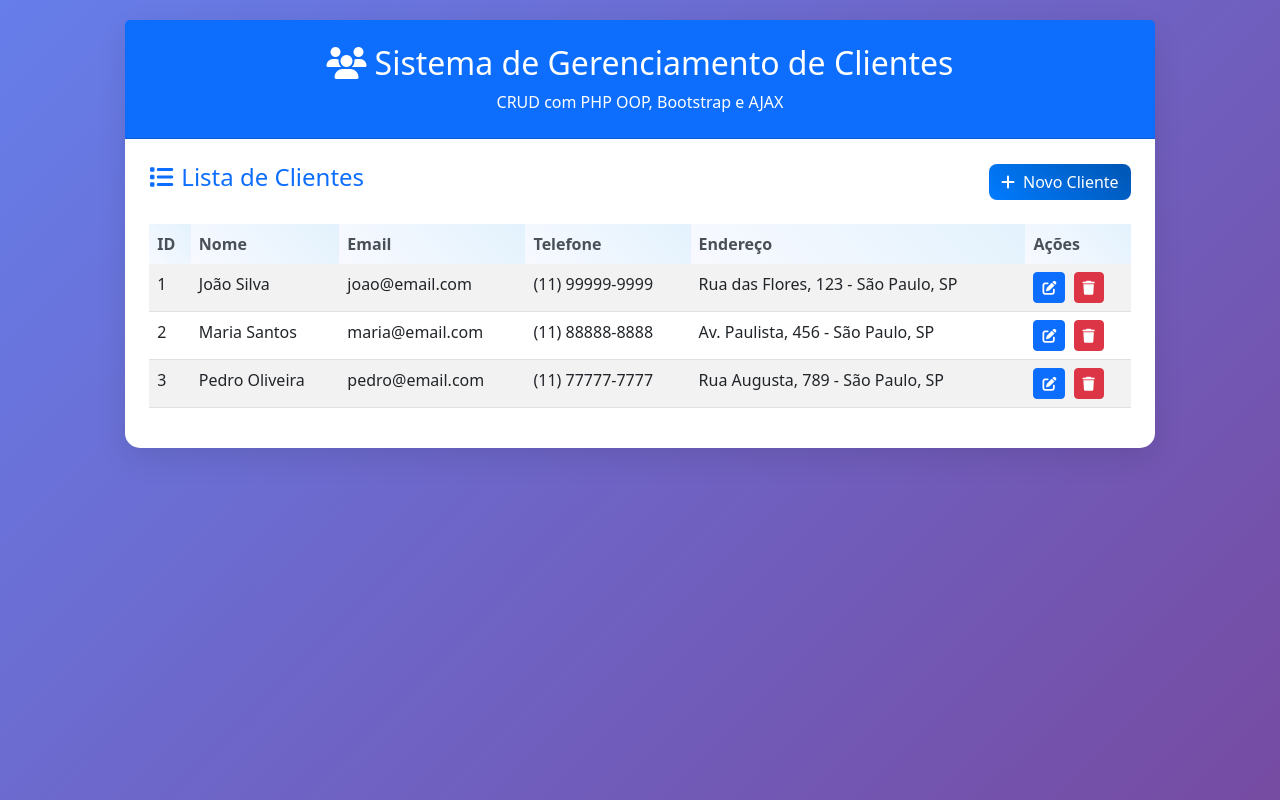
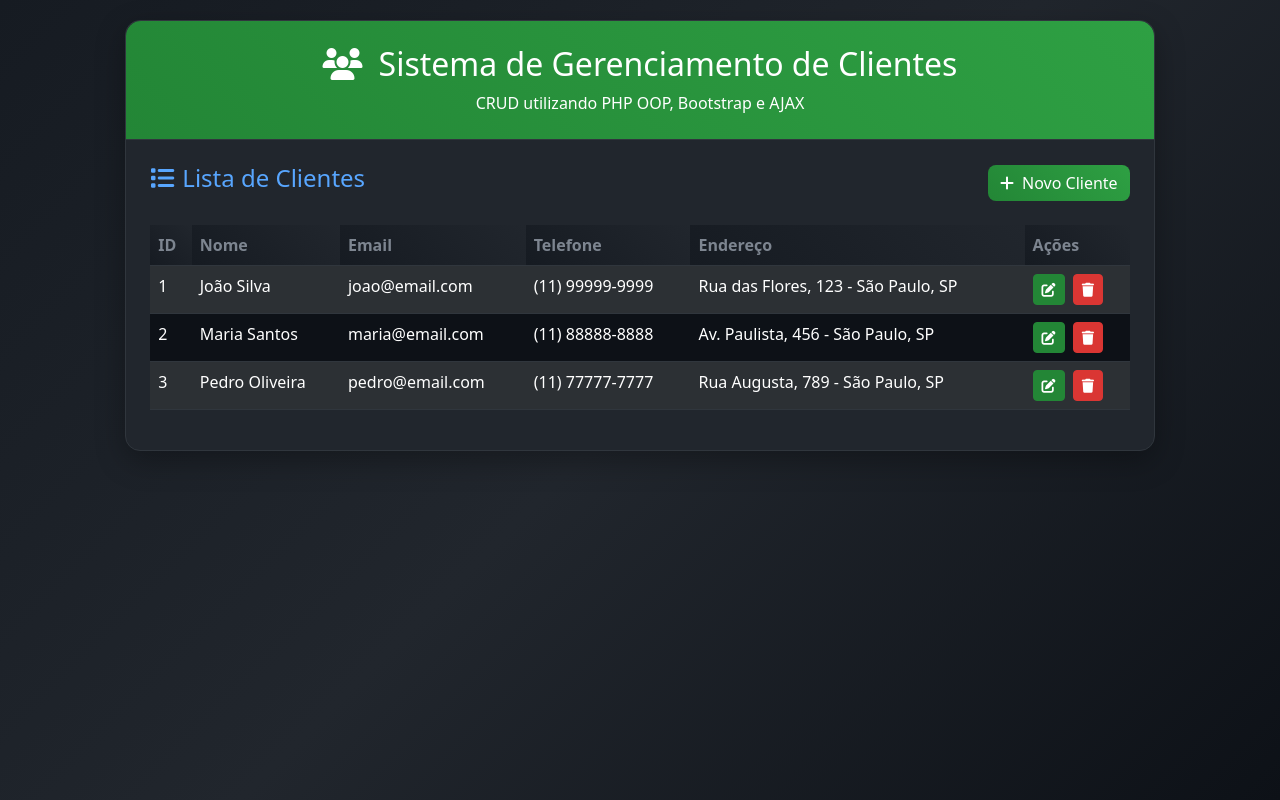
Before and after one commit to RennaSag/CRUD, a PHP site: page / in a window 1280 px wide. Run offline with PHP 8.4, Linux system fonts and the light colour scheme; data comes from the database, SQL or seed files in the repository.

Commit message:
tema mudado pra escuro

```diff
--- a/index.php
+++ b/index.php
@@ -26,7 +26,7 @@ if (isset($_GET['api'])) {
 ?>
 
 <!DOCTYPE html>
-<html lang="pt-br">
+<html data-bs-theme="dark">
 <head>
     <meta charset="UTF-8">
     <meta name="viewport" content="width=device-width, initial-scale=1.0">
@@ -34,50 +34,172 @@ if (isset($_GET['api'])) {
     <link href="https://cdnjs.cloudflare.com/ajax/libs/bootstrap/5.3.0/css/bootstrap.min.css" rel="stylesheet">
     <link href="https://cdnjs.cloudflare.com/ajax/libs/font-awesome/6.4.0/css/all.min.css" rel="stylesheet">
     <style>
+        body {
+            background-color: #0d1117;
+            color: #e6edf3;
+        }
+
         .container-fluid {
-            background: linear-gradient(135deg, #667eea 0%, #764ba2 100%);
+            background: linear-gradient(135deg, #161b22 0%, #21262d 50%, #0d1117 100%);
             min-height: 100vh;
             padding: 20px;
         }
+
         .card {
-            box-shadow: 0 10px 30px rgba(0,0,0,0.1);
-            border: none;
+            background-color: #21262d;
+            border: 1px solid #30363d;
+            box-shadow: 0 10px 30px rgba(0,0,0,0.3);
             border-radius: 15px;
         }
+
+        .card-header {
+            background: linear-gradient(45deg, #238636, #2ea043) !important;
+            border-bottom: 1px solid #30363d;
+            border-radius: 15px 15px 0 0 !important;
+        }
+
         .btn-gradient {
-            background: linear-gradient(45deg, #007bff, #0056b3);
+            background: linear-gradient(45deg, #238636, #2ea043);
             border: none;
             border-radius: 8px;
             transition: all 0.3s ease;
+            color: white;
         }
+
         .btn-gradient:hover {
+            background: linear-gradient(45deg, #2ea043, #238636);
             transform: translateY(-2px);
-            box-shadow: 0 5px 15px rgba(0,123,255,0.3);
+            box-shadow: 0 5px 15px rgba(35,134,54,0.4);
+            color: white;
         }
-        .table th {
-            background: linear-gradient(45deg, #f8f9ff, #e3f2fd);
-            border: none;
-            color: #495057;
+
+        .table-dark th {
+            background: linear-gradient(45deg, #161b22, #21262d);
+            border-color: #30363d;
+            color: #7d8590;
         }
+
+        .table-dark td {
+            border-color: #30363d;
+            background-color: #0d1117;
+        }
+
+        .table-dark tbody tr:hover {
+            background-color: #161b22;
+        }
+
+        .modal-content {
+            background-color: #21262d;
+            border: 1px solid #30363d;
+        }
+
         .modal-header {
-            background: linear-gradient(45deg, #007bff, #0056b3);
+            background: linear-gradient(45deg, #238636, #2ea043);
             color: white;
+            border-bottom: 1px solid #30363d;
             border-radius: 15px 15px 0 0;
         }
+
+        .form-control {
+            background-color: #0d1117;
+            border: 1px solid #30363d;
+            color: #e6edf3;
+        }
+
         .form-control:focus {
-            border-color: #007bff;
-            box-shadow: 0 0 0 0.2rem rgba(0,123,255,0.25);
+            background-color: #0d1117;
+            border-color: #238636;
+            box-shadow: 0 0 0 0.2rem rgba(35,134,54,0.25);
+            color: #e6edf3;
         }
-        .alert {
-            border-radius: 10px;
-            border: none;
+
+        .form-label {
+            color: #e6edf3;
         }
+
+        .alert-success {
+            background-color: #1f2937;
+            border-color: #238636;
+            color: #4ade80;
+        }
+
+        .alert-danger {
+            background-color: #1f1f23;
+            border-color: #da3633;
+            color: #f87171;
+        }
+
+        .alert-warning {
+            background-color: #1f1e17;
+            border-color: #fb8500;
+            color: #fbbf24;
+        }
+
+        .btn-primary {
+            background-color: #238636;
+            border-color: #238636;
+        }
+
+        .btn-primary:hover {
+            background-color: #2ea043;
+            border-color: #2ea043;
+        }
+
+        .btn-danger {
+            background-color: #da3633;
+            border-color: #da3633;
+        }
+
+        .btn-danger:hover {
+            background-color: #f85149;
+            border-color: #f85149;
+        }
+
+        .btn-secondary {
+            background-color: #30363d;
+            border-color: #30363d;
+            color: #e6edf3;
+        }
+
+        .btn-secondary:hover {
+            background-color: #484f58;
+            border-color: #484f58;
+            color: #e6edf3;
+        }
+
+        .text-primary {
+            color: #58a6ff !important;
+        }
+
+        .text-muted {
+            color: #7d8590 !important;
+        }
+
         .animate-fade-in {
             animation: fadeIn 0.5s ease-in;
         }
+
         @keyframes fadeIn {
             from { opacity: 0; transform: translateY(20px); }
             to { opacity: 1; transform: translateY(0); }
+        }
+
+        /* Scrollbar personalizada */
+        ::-webkit-scrollbar {
+            width: 8px;
+        }
+
+        ::-webkit-scrollbar-track {
+            background: #0d1117;
+        }
+
+        ::-webkit-scrollbar-thumb {
+            background: #30363d;
+            border-radius: 4px;
+        }
+
+        ::-webkit-scrollbar-thumb:hover {
+            background: #484f58;
         }
     </style>
 </head>
@@ -86,9 +208,9 @@ if (isset($_GET['api'])) {
         <div class="row justify-content-center">
             <div class="col-12 col-xl-10">
                 <div class="card animate-fade-in">
-                    <div class="card-header bg-primary text-white text-center py-4">
-                        <h2><i class="fas fa-users me-2"></i>Sistema de Gerenciamento de Clientes</h2>
-                        <p class="mb-0">CRUD com PHP OOP, Bootstrap e AJAX</p>
+                    <div class="card-header text-white text-center py-4">
+                        <h2><i class="fas fa-users me-3"></i>Sistema de Gerenciamento de Clientes</h2>
+                        <p class="mb-0">CRUD utilizando PHP OOP, Bootstrap e AJAX</p>
                     </div>
                     <div class="card-body p-4">
                         <div id="alertContainer"></div>
@@ -101,7 +223,7 @@ if (isset($_GET['api'])) {
                         </div>
 
                         <div class="table-responsive">
-                            <table class="table table-hover table-striped" id="clientesTable">
+                            <table class="table table-dark table-hover table-striped" id="clientesTable">
                                 <thead>
                                     <tr>
                                         <th>ID</th>
@@ -199,7 +321,6 @@ if (isset($_GET['api'])) {
 
     <script src="https://cdnjs.cloudflare.com/ajax/libs/bootstrap/5.3.0/js/bootstrap.bundle.min.js"></script>
     <script>
-        // Variaveis globais
         let clienteAtual = null;
         let deleteId = null;
 
```
